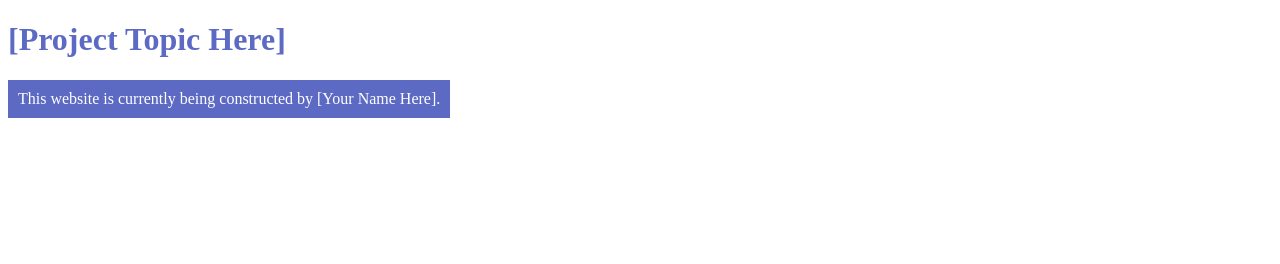
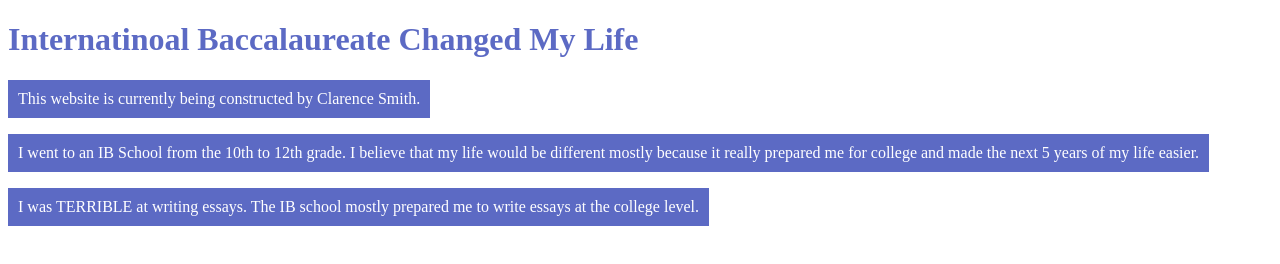
Before and after one commit to MathTeacherSmith/SL-project, a plain HTML site: page index.html in a window 1280 px wide. Drawn offline with Linux system fonts and the light colour scheme.

Commit message:
Add example sections

```diff
--- a/index.html
+++ b/index.html
@@ -5,7 +5,15 @@
     <link rel="stylesheet" href="styles.css" />
   </head>
   <body>
-      <h1>[Project Topic Here]</h1>
-      <p>This website is currently being constructed by [Your Name Here].</p>
+      <h1>Internatinoal Baccalaureate Changed My Life</h1>
+      <p>This website is currently being constructed by Clarence Smith.</p>
+      <div id="section-1" class="section">
+        <p class="sub-section">
+          I went to an IB School from the 10th to 12th grade. I believe that my life would be different mostly because it really prepared me for college and made the next 5 years of my life easier.
+        </p>
+        <p class="sub-section">
+          I was TERRIBLE at writing essays. The IB school mostly prepared me to write essays at the college level.
+        </p>
+      </div>
   </body>
 </html>
```
